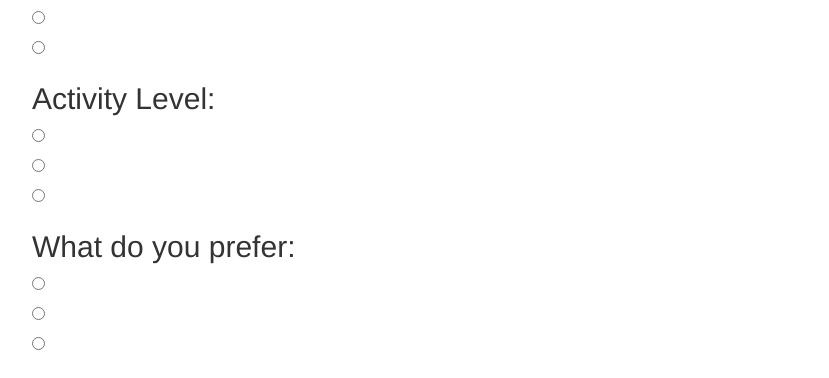
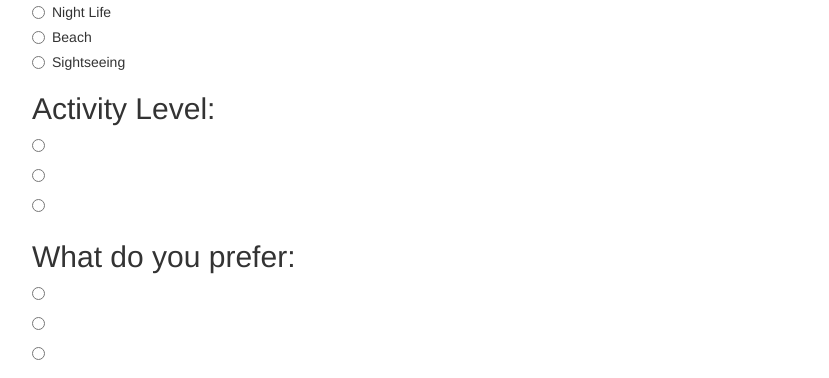
Before and after one commit to psvun0116/vacationsuggester, a plain HTML site: page index.html in a window 1280 px wide. Shown: the part 650-1028 px from the top of the page, without its empty margins (38-867 px from the left). Drawn offline with Linux system fonts and the light colour scheme.

Commit message:
added same values from activity to least radio section.

```diff
--- a/index.html
+++ b/index.html
@@ -53,7 +53,7 @@
       </div>
       <div class="radio">
         <label>
-          <input type="radio" name="activity" value="holiday">Holiday
+          <input type="radio" name="trip" value="holiday">Holiday
         </label>
       </div>
 
@@ -75,24 +75,29 @@
       </div>
       <div class="radio">
         <label>
-          <input type="radio" name="least" value="siteseeing">Sightseeing
+          <input type="radio" name="activity" value="siteseeing">Sightseeing
         </label>
       </div>
 
       <h2>What is your least favorite activity?</h2>
       <div class="radio">
         <label>
-          <input type="radio" name="least" value="">
+          <input type="radio" name="least" value="park">Amusement Parks
         </label>
       </div>
       <div class="radio">
         <label>
-          <input type="radio" name="least" value="">
+          <input type="radio" name="least" value="nightlife">Night Life
         </label>
       </div>
       <div class="radio">
         <label>
-          <input type="radio" name="least" value="">
+          <input type="radio" name="least" value="beach">Beach
+        </label>
+      </div>
+      <div class="radio">
+        <label>
+          <input type="radio" name="least" value="siteseeing">Sightseeing
         </label>
       </div>
 
```
